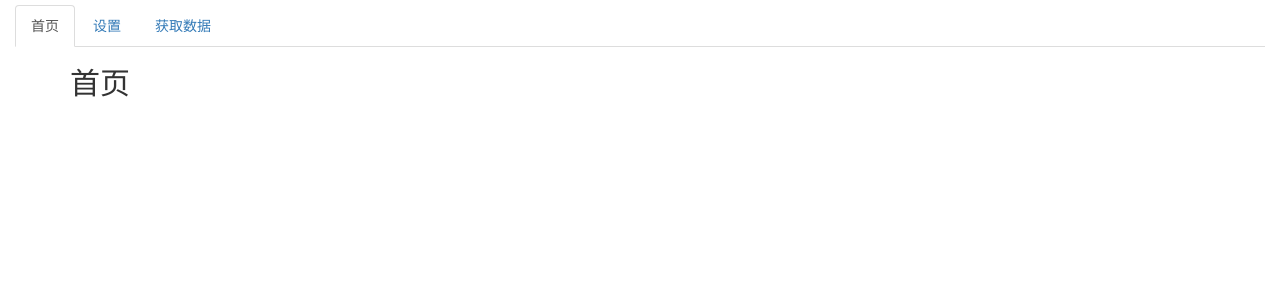
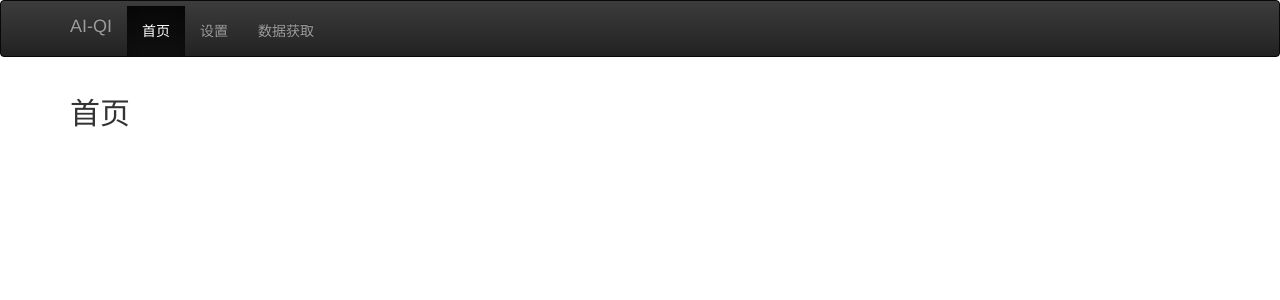
Before and after one commit to DannyLee1991/ai_qi, a Flask app: page / in a window 1280 px wide. Shown: the top 300 px of the page. Run offline with Flask 2, Linux system fonts and the light colour scheme; some libraries are stand-ins or nearby versions.

```diff
--- a/web/flaskr/static/main.js
+++ b/web/flaskr/static/main.js
@@ -6,16 +6,16 @@ $(function(){
 function toggle_nav() {
     var pathname = window.location.pathname
 
-    $('#nav_setting').removeClass("active")
-    $('#nav_index').removeClass("active")
-    $('#nav_getdata').removeClass("active")
+    $('#nav-setting').removeClass("active")
+    $('#nav-index').removeClass("active")
+    $('#nav-getdata').removeClass("active")
 
     if (pathname == '/') {
-        $('#nav_index').addClass("active")
+        $('#nav-index').addClass("active")
     } else if(pathname == '/setting') {
-        $('#nav_setting').addClass("active")
+        $('#nav-setting').addClass("active")
     } else if(pathname == '/getdata') {
-        $('#nav_getdata').addClass("active")
+        $('#nav-getdata').addClass("active")
     }
 
 }
--- a/web/flaskr/templates/layout.html
+++ b/web/flaskr/templates/layout.html
@@ -14,27 +14,27 @@
 {% endblock %}
 
 {% block body %}
-<div class=page>
-    <div class=metanav>
+<div class="navbar navbar-inverse" role="navigation">
+    <div class="container">
+        <div class="navbar-header">
+            <button type="button" class="navbar-toggle" data-toggle="collapse" data-target=".navbar-collapse">
+                <span class="sr-only">Toggle navigation</span>
+                <span class="icon-bar"></span>
+                <span class="icon-bar"></span>
+                <span class="icon-bar"></span>
+            </button>
+            <a class="navbar-brand" href="{{ url_for('main.index') }}">AI-QI</a>
         </div>
-
-    <div class="container-fluid">
-        <div class="row-fluid">
-            <div class="span12">
-                <ul class="nav nav-tabs">
-                    <li id="nav_index">
-                        <a href="./">首页</a>
-                    </li>
-                    <li id="nav_setting">
-                        <a href="./setting">设置</a>
-                    </li>
-                    <li id="nav_getdata">
-                        <a href="./getdata">获取数据</a>
-                    </li>
+        <div class="navbar-collapse collapse">
+            <ul class="nav navbar-nav">
+                <li id="nav-index"><a href="{{ url_for('main.index') }}">首页</a></li>
+                <li id="nav-setting"><a href="{{ url_for('main.setting') }}">设置</a></li>
+                <li id="nav-getdata"><a href="{{ url_for('main.getdata') }}">数据获取</a></li>
             </ul>
         </div>
     </div>
 </div>
+
 
 {% block content %}
 <div class="container">
@@ -48,7 +48,6 @@
     {% block page_content %}{% endblock %}
 </div>
 {% endblock %}
-</div>
 
 {% endblock %}
 
```
Also changed, not shown: web/flaskr/models.py (+4 -3 lines). Lines whose indentation alone changed are shown as unchanged.
